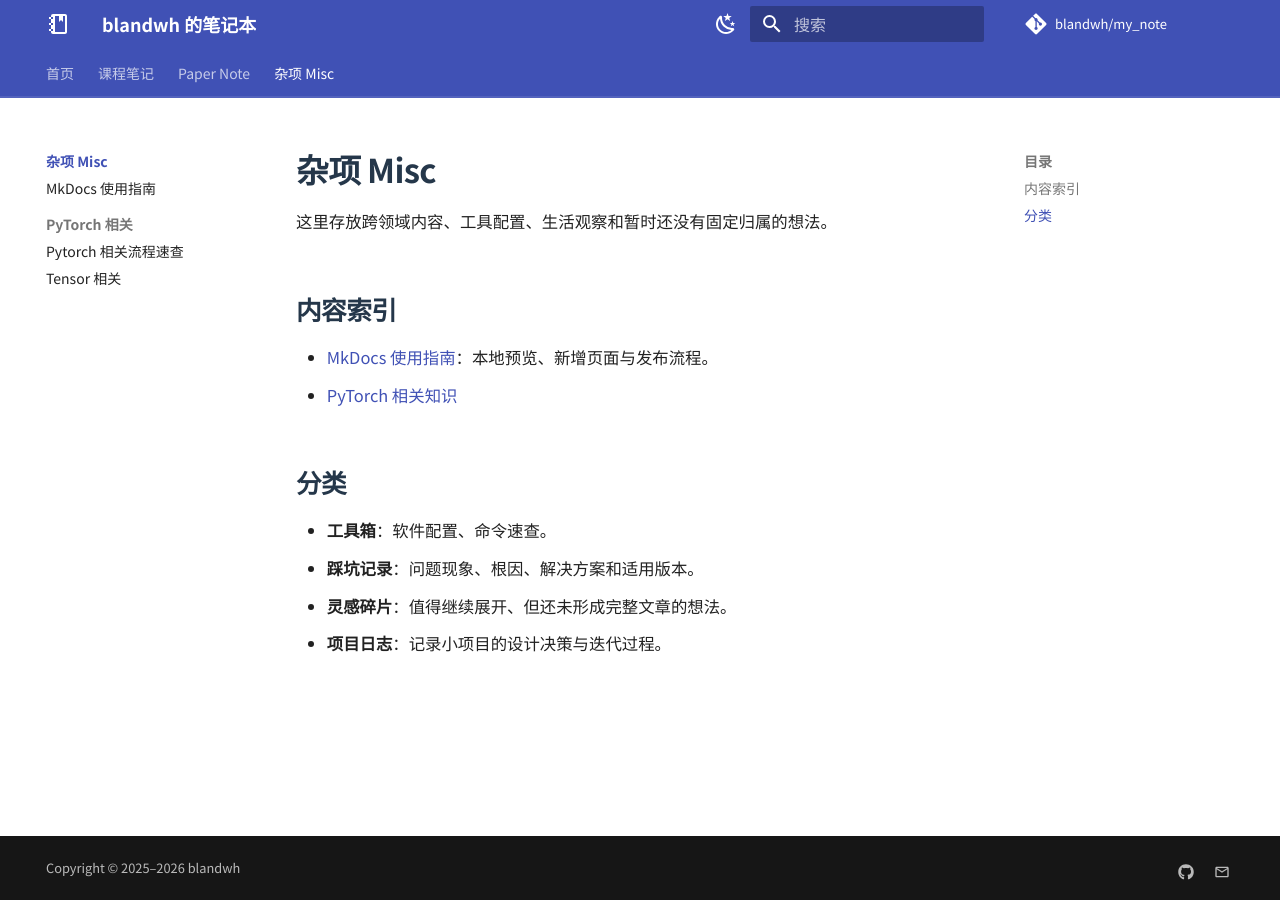
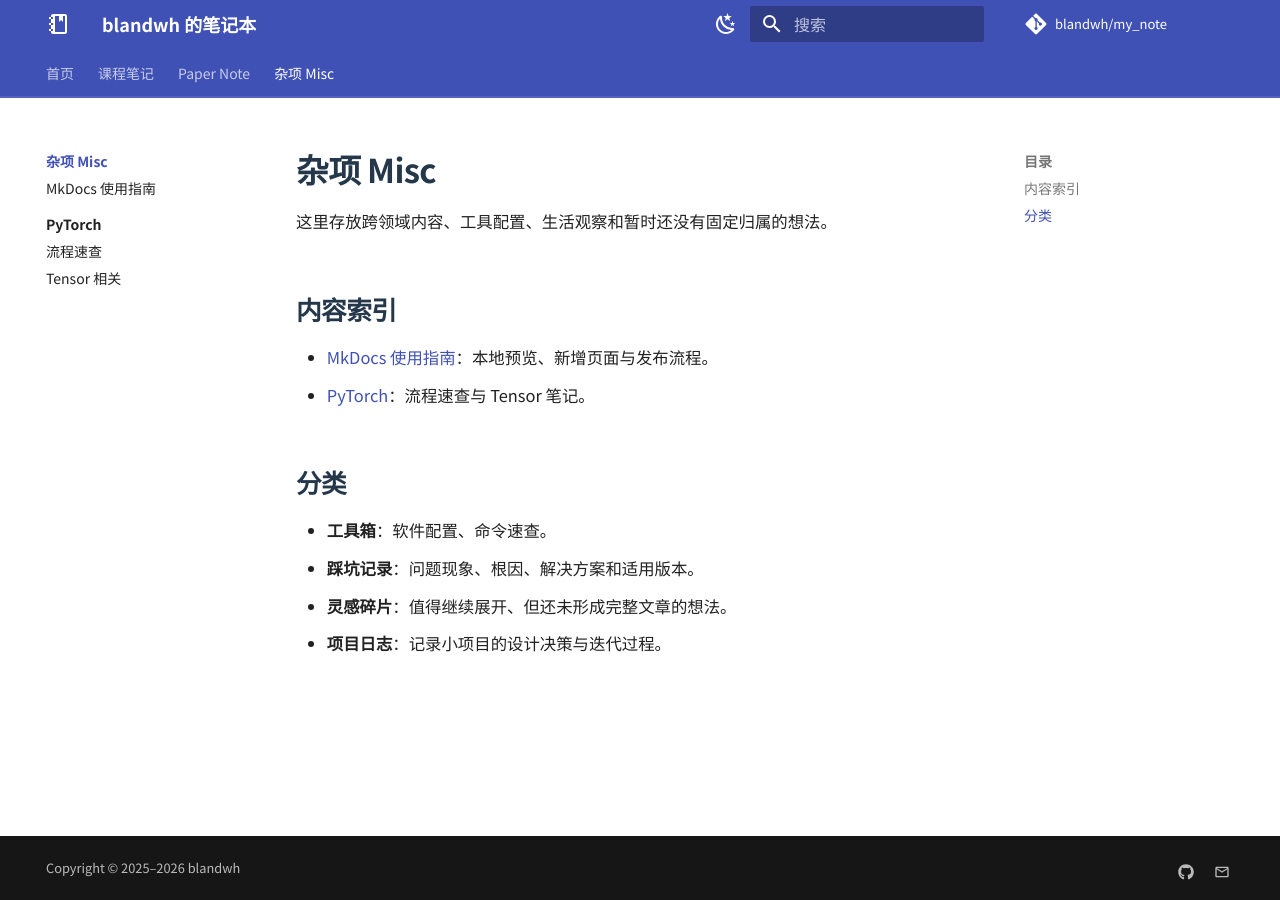
Before and after one commit to blandwh/my_note, an MkDocs documentation site: the page built from docs/misc/index.md, in a window 1280 px wide. Built offline with MkDocs 1.6.1 and Material for MkDocs 9.7.7, drawn with Linux system fonts in a browser that asks for light colours; comment, search, counter and statistics services are not loaded.

Commit message:
docs: group PyTorch notes in sidebar

```diff
--- a/docs/misc/index.md
+++ b/docs/misc/index.md
@@ -5,7 +5,7 @@
 ## 内容索引
 
 - [MkDocs 使用指南](mkdocs-guide.md)：本地预览、新增页面与发布流程。
-- [PyTorch 相关知识](./PyTorch/pytorch-fast.md)
+- [PyTorch](PyTorch/index.md)：流程速查与 Tensor 笔记。
 
 ## 分类
 
--- a/mkdocs.yml
+++ b/mkdocs.yml
@@ -128,6 +128,7 @@ nav:
   - 杂项 Misc:
       - misc/index.md
       - MkDocs 使用指南: misc/mkdocs-guide.md
-      - PyTorch 相关:
-          Pytorch 相关流程速查: misc/PyTorch/pytorch-fast.md
-          Tensor 相关: misc/PyTorch/tensor.md
+      - PyTorch:
+          - misc/PyTorch/index.md
+          - 流程速查: misc/PyTorch/pytorch-fast.md
+          - Tensor 相关: misc/PyTorch/tensor.md
```
Also changed, not shown: docs/misc/PyTorch/index.md (added, +4 -0 lines).
